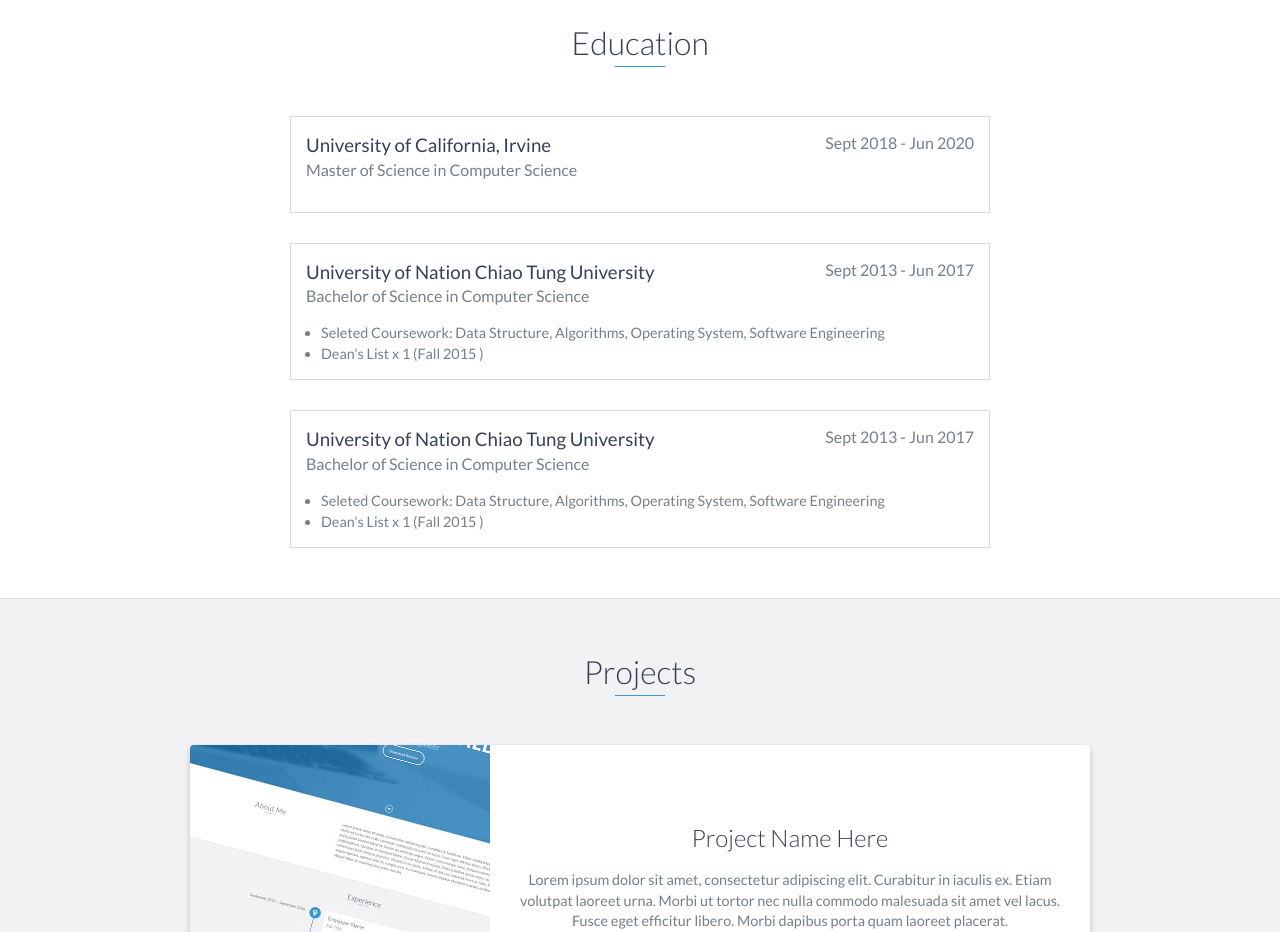
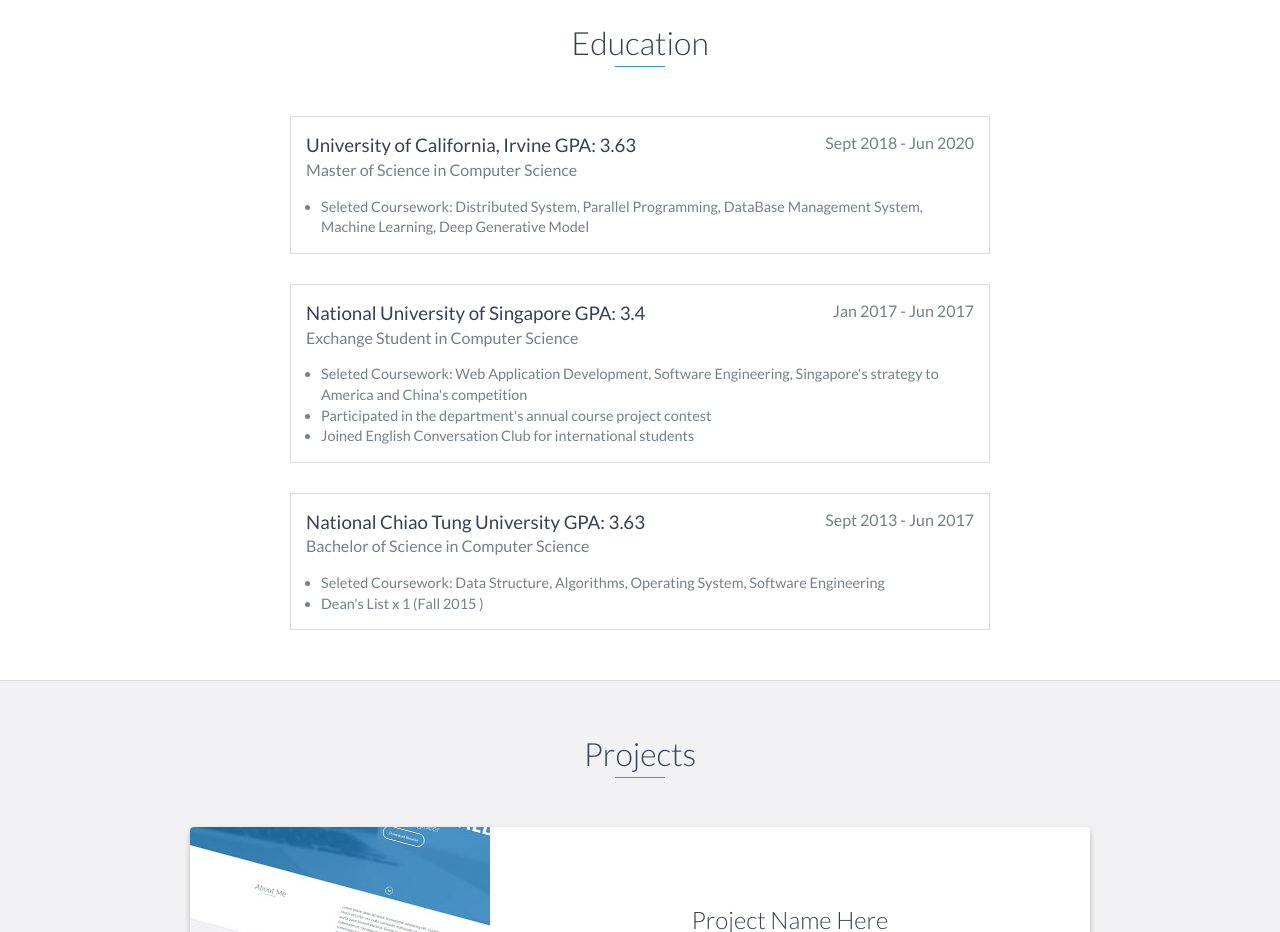
Before and after one commit to nuslarry/nuslarry.github.io, a website: page index.html in a window 1280 px wide. Shown: the part 1640-2572 px from the top of the page. Drawn offline with nearby package versions, Linux system fonts and the light colour scheme.

Commit message:
add education

```diff
--- a/index.html
+++ b/index.html
@@ -121,27 +121,28 @@
     <div id="education">
         <h2 class="heading">Education</h2>
         <div class="education-block">
-            <h3>University of California, Irvine</h3>
+            <h3>University of California, Irvine GPA: 3.63 </h3>
             <span class="education-date">Sept 2018 - Jun 2020</span>
             <h4>Master of Science in Computer Science</h4>
             <p>
                 <ul>
-
+                    <li> Seleted Coursework: Distributed System, Parallel Programming, DataBase Management System, Machine Learning, Deep Generative Model
                 </ul>
             </p>
         </div>
         <!-- End .education-block -->
         <div class="education-block">
-            <h3>University of Nation Chiao Tung University</h3>
-            <span class="education-date">Sept 2013 - Jun 2017</span>
-            <h4>Bachelor of Science in Computer Science</h4>
+            <h3>National University of Singapore GPA: 3.4</h3>
+            <span class="education-date">Jan 2017 - Jun 2017</span>
+            <h4>Exchange Student in Computer Science</h4>
             <ul>
-                <li> Seleted Coursework: Data Structure, Algorithms, Operating System, Software Engineering
-                <li> Dean's List x 1 (Fall 2015 )
+                <li> Seleted Coursework: Web Application Development, Software Engineering, Singapore's strategy to America and China's competition
+                <li> Participated in the department's annual course project contest
+                <li> Joined English Conversation Club for international students
             </ul>
         </div>
         <div class="education-block">
-            <h3>University of Nation Chiao Tung University</h3>
+            <h3>National Chiao Tung University GPA: 3.63 </h3>
             <span class="education-date">Sept 2013 - Jun 2017</span>
             <h4>Bachelor of Science in Computer Science</h4>
             <ul>
```
